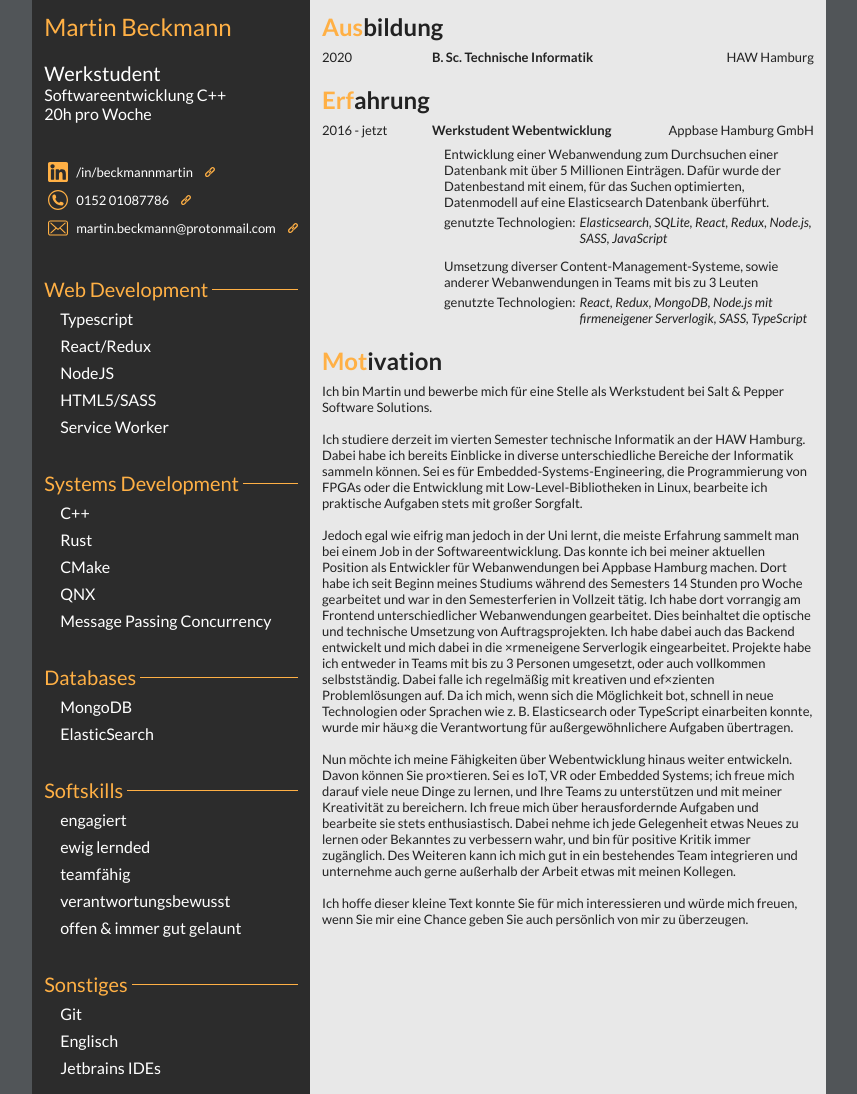
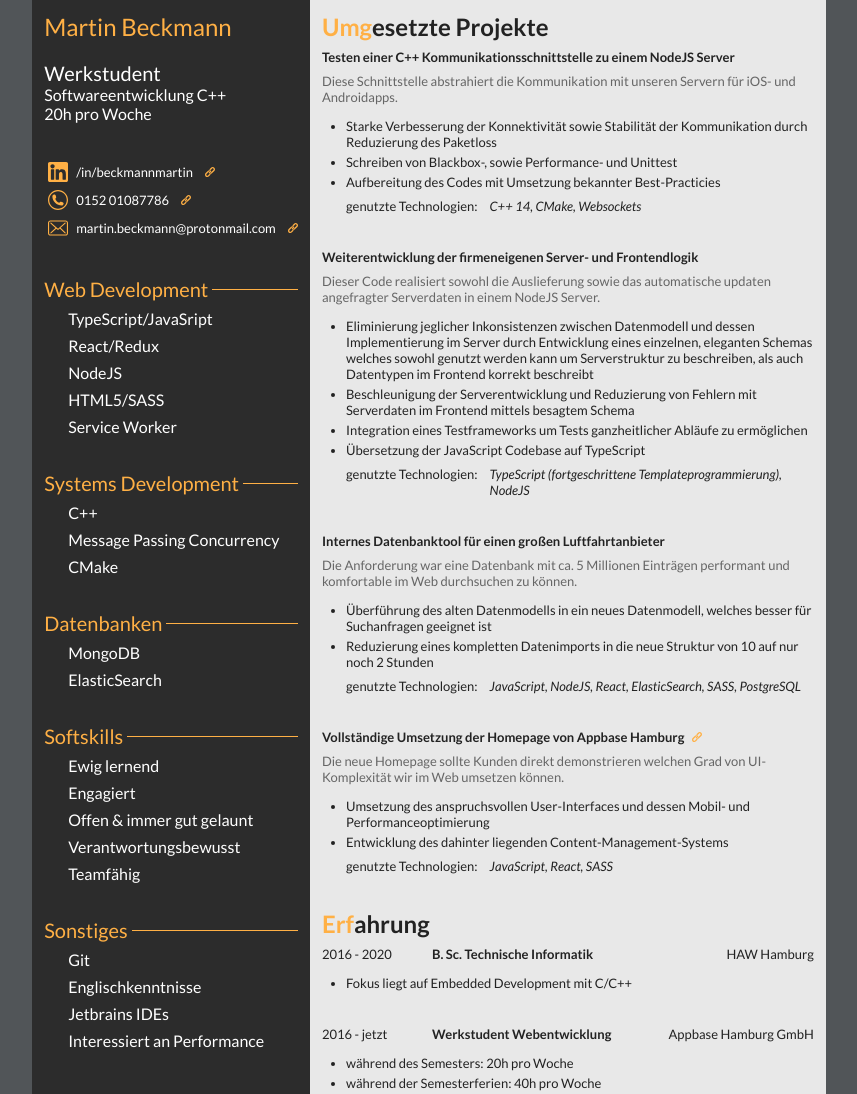
Before and after one commit to MartinquaXD/cv, a website: page src/index.html in a window 1280 px wide. Shown: the top 1094 px of the page, without its empty margins (211-1068 px from the left). Drawn offline with Linux system fonts and the light colour scheme.

Commit message:
restructuring of projects done MVP (design wise)

```diff
--- a/src/index.html
+++ b/src/index.html
@@ -11,7 +11,7 @@
     <div class="overviewColumn">
         <div class="candidateName">Martin Beckmann</div>
         <div class="position">Werkstudent</div>
-        <div class="company">Softwareentwicklung C++ <br>20h pro Woche</div>
+        <div class="company">Softwareentwicklung C++<br>20h pro Woche</div>
         <div class="contact">
             <div class="contactRow">
                 <div class="contactImg linkedIn"></div>
@@ -34,121 +34,138 @@
                 <div class="headerContent">Web Development</div>
                 <div class="headerLine"></div>
             </div>
-            <div class="columnEntry">
-                <div class="entryIcon typescript"></div>
-                <div class="entryText">Typescript</div>
-            </div>
-            <div class="columnEntry">
-                <div class="entryIcon reactRedux"></div>
+            <div class="entryText">TypeScript/JavaSript</div>
             <div class="entryText">React/Redux</div>
-            </div>
-            <div class="columnEntry">
-                <div class="entryIcon nodeJs"></div>
             <div class="entryText">NodeJS</div>
-            </div>
-            <div class="columnEntry">
-                <div class="entryIcon htmlSass"></div>
             <div class="entryText">HTML5/SASS</div>
-            </div>
-            <div class="columnEntry">
-                <div class="entryIcon serviceWorker"></div>
             <div class="entryText">Service Worker</div>
-            </div>
         </div>
         <div class="columnSegment">
             <div class="header">
                 <div class="headerContent">Systems Development</div>
                 <div class="headerLine"></div>
             </div>
-            <div class="columnEntry">
-                <div class="entryIcon cpp"></div>
             <div class="entryText">C++</div>
-            </div>
-            <div class="columnEntry">
-                <div class="entryIcon rust"></div>
-                <div class="entryText">Rust</div>
-            </div>
-            <div class="columnEntry">
-                <div class="entryIcon cMake"></div>
+            <div class="entryText">Message Passing Concurrency</div>
             <div class="entryText">CMake</div>
-            </div>
-            <div class="columnEntry">
-                <div class="entryIcon qnx"></div>
-                <div class="entryText">QNX</div>
-            </div>
-            <div class="columnEntry">
-                <div class="entryIcon messagePassing"></div>
-                <div class="entryText">Message Passing Concurrency</div>
-            </div>
         </div>
         <div class="columnSegment">
             <div class="header">
-                <div class="headerContent">Databases</div>
+                <div class="headerContent">Datenbanken</div>
                 <div class="headerLine"></div>
             </div>
-            <div class="columnEntry">
-                <div class="entryIcon mongoDb"></div>
             <div class="entryText">MongoDB</div>
-            </div>
-            <div class="columnEntry">
-                <div class="entryIcon elasticSearch"></div>
             <div class="entryText">ElasticSearch</div>
-            </div>
         </div>
         <div class="columnSegment">
             <div class="header">
                 <div class="headerContent">Softskills</div>
                 <div class="headerLine"></div>
             </div>
-            <div class="columnEntry">
-                <div class="entryIcon engaged"></div>
-                <div class="entryText">engagiert</div>
-            </div>
-            <div class="columnEntry">
-                <div class="entryIcon learning"></div>
-                <div class="entryText">ewig lernded</div>
-            </div>
-            <div class="columnEntry">
-                <div class="entryIcon teamplayer"></div>
-                <div class="entryText">teamfähig</div>
-            </div>
-            <div class="columnEntry">
-                <div class="entryIcon typescript"></div>
-                <div class="entryText">verantwortungsbewusst</div>
-            </div>
-            <div class="columnEntry">
-                <div class="entryIcon happy"></div>
-                <div class="entryText">offen & immer gut gelaunt</div>
-            </div>
+            <div class="entryText">Ewig lernend</div>
+            <div class="entryText">Engagiert</div>
+            <div class="entryText">Offen & immer gut gelaunt</div>
+            <div class="entryText">Verantwortungsbewusst</div>
+            <div class="entryText">Teamfähig</div>
         </div>
         <div class="columnSegment">
             <div class="header">
                 <div class="headerContent">Sonstiges</div>
                 <div class="headerLine"></div>
             </div>
-            <div class="columnEntry">
-                <div class="entryIcon git"></div>
             <div class="entryText">Git</div>
-            </div>
-            <div class="columnEntry">
-                <div class="entryIcon english"></div>
-                <div class="entryText">Englisch</div>
-            </div>
-            <div class="columnEntry">
-                <div class="entryIcon jetbrains"></div>
+            <div class="entryText">Englischkenntnisse</div>
             <div class="entryText">Jetbrains IDEs</div>
-            </div>
+            <div class="entryText">Interessiert an Performance</div>
         </div>
     </div>
     <div class="letterColumn">
         <div class="letterSegment">
             <div class="header">
-                <span class="highlight">Aus</span><span>bildung</span>
+                <span class="highlight">Umg</span><span>esetzte Projekte</span>
             </div>
-            <div class="titleBar">
-                <div class="time">2020</div>
-                <div class="title">B. Sc. Technische Informatik</div>
-                <div class="position">HAW Hamburg</div>
+            <div class="letterSegmentEntry">
+                <div class="segmentTitle">Testen einer C++ Kommunikationsschnittstelle zu einem NodeJS Server</div>
+                <div class="segmentDescription">Diese Schnittstelle abstrahiert die Kommunikation mit unseren Servern
+                    für iOS- und Androidapps.
+                </div>
+                <ul class="segmentBulletPoints">
+                    <li class="bulletPoint">Starke Verbesserung der Konnektivität sowie Stabilität der Kommunikation
+                        durch
+                        Reduzierung des Paketloss
+                    </li>
+                    <li class="bulletPoint">Schreiben von Blackbox-, sowie Performance- und Unittest</li>
+                    <li class="bulletPoint">Aufbereitung des Codes mit Umsetzung bekannter Best-Practicies</li>
+                </ul>
+                <div class="usedTechnologies">
+                    <div class="techTitle">genutzte Technologien:</div>
+                    <div class="technologies">C++ 14, CMake, Websockets</div>
+                </div>
+            </div>
+            <div class="letterSegmentEntry">
+                <div class="segmentTitle">Weiterentwicklung der firmeneigenen Server- und Frontendlogik</div>
+                <div class="segmentDescription">Dieser Code realisiert sowohl die Auslieferung sowie das automatische
+                    updaten
+                    angefragter Serverdaten in einem NodeJS Server.
+                </div>
+                <ul class="segmentBulletPoints">
+                    <li class="bulletPoint">Eliminierung jeglicher Inkonsistenzen zwischen Datenmodell und dessen
+                        Implementierung im Server durch Entwicklung eines einzelnen, eleganten Schemas welches sowohl
+                        genutzt werden kann um Serverstruktur zu beschreiben, als auch Datentypen im Frontend korrekt
+                        beschreibt
+                    </li>
+                    <li class="bulletPoint">
+                        Beschleunigung der Serverentwicklung und Reduzierung von Fehlern mit Serverdaten im Frontend
+                        mittels besagtem Schema
+                    </li>
+                    <li class="bulletPoint">Integration eines Testframeworks um Tests ganzheitlicher Abläufe zu
+                        ermöglichen
+                    </li>
+                    <li class="bulletPoint">Übersetzung der JavaScript Codebase auf TypeScript</li>
+                </ul>
+                <div class="usedTechnologies">
+                    <div class="techTitle">genutzte Technologien:</div>
+                    <div class="technologies">TypeScript (fortgeschrittene Templateprogrammierung), NodeJS</div>
+                </div>
+            </div>
+            <div class="letterSegmentEntry">
+                <div class="segmentTitle">Internes Datenbanktool für einen großen Luftfahrtanbieter</div>
+                <div class="segmentDescription">Die Anforderung war eine Datenbank mit ca. 5 Millionen Einträgen
+                    performant und komfortable im Web durchsuchen zu können.
+                </div>
+                <ul class="segmentBulletPoints">
+                    <li class="bulletPoint">Überführung des alten Datenmodells in ein neues Datenmodell, welches besser
+                        für Suchanfragen geeignet ist
+                    </li>
+                    <li class="bulletPoint">
+                        Reduzierung eines kompletten Datenimports in die neue Struktur von 10 auf nur noch 2 Stunden
+                    </li>
+                </ul>
+                <div class="usedTechnologies">
+                    <div class="techTitle">genutzte Technologien:</div>
+                    <div class="technologies">JavaScript, NodeJS, React, ElasticSearch, SASS, PostgreSQL</div>
+                </div>
+            </div>
+            <div class="letterSegmentEntry">
+                <a class="segmentTitle" href="https://appbase.hamburg" target="_blank">Vollständige Umsetzung der
+                    Homepage von Appbase
+                    Hamburg
+                    <div class="link"></div>
+                </a>
+                <div class="segmentDescription">Die neue Homepage sollte Kunden direkt demonstrieren welchen Grad von
+                    UI-Komplexität wir im Web umsetzen können.
+                </div>
+                <ul class="segmentBulletPoints">
+                    <li class="bulletPoint">Umsetzung des anspruchsvollen User-Interfaces und dessen Mobil- und Performanceoptimierung
+                    </li>
+                    <li class="bulletPoint">
+                        Entwicklung des dahinter liegenden Content-Management-Systems
+                    </li>
+                </ul>
+                <div class="usedTechnologies">
+                    <div class="techTitle">genutzte Technologien:</div>
+                    <div class="technologies">JavaScript, React, SASS</div>
+                </div>
             </div>
         </div>
         <div class="letterSegment">
@@ -156,72 +173,25 @@
                 <span class="highlight">Erf</span><span>ahrung</span>
             </div>
             <div class="titleBar">
+                <div class="time">2016 - 2020</div>
+                <div class="title">B. Sc. Technische Informatik</div>
+                <div class="position">HAW Hamburg</div>
+            </div>
+            <div class="letterSegmentEntry">
+                <ul class="segmentBulletPoints">
+                    <li class="bulletPoint">Fokus liegt auf Embedded Development mit C/C++</li>
+                </ul>
+            </div>
+            <div class="titleBar">
                 <div class="time">2016 - jetzt</div>
                 <div class="title">Werkstudent Webentwicklung</div>
                 <div class="position">Appbase Hamburg GmbH</div>
             </div>
             <div class="letterSegmentEntry">
-                <div class="entryText">
-                    Entwicklung einer Webanwendung zum Durchsuchen einer
-                    Datenbank mit über 5 Millionen Einträgen.
-                    Dafür wurde der Datenbestand mit einem, für das Suchen
-                    optimierten, Datenmodell auf eine Elasticsearch Datenbank
-                    überführt.
-                </div>
-                <div class="entrySummary">
-                    <div class="summaryHeader">genutzte Technologien:</div>
-                    <div class="summaryContent">
-                        Elasticsearch, SQLite, React, Redux, Node.js, SASS, JavaScript
-                    </div>
-                </div>
-            </div>
-            <div class="letterSegmentEntry">
-                <div class="entryText">
-                    Umsetzung diverser Content-Management-Systeme, sowie
-                    anderer Webanwendungen in Teams mit bis zu 3 Leuten
-                </div>
-                <div class="entrySummary">
-                    <div class="summaryHeader">genutzte Technologien:</div>
-                    <div class="summaryContent">React, Redux, MongoDB, Node.js mit firmeneigener Serverlogik, SASS,
-                        TypeScript
-                    </div>
-                </div>
-            </div>
-        </div>
-        <div class="letterSegment">
-            <div class="header">
-                <span class="highlight">Mot</span><span>ivation</span>
-            </div>
-            <div class="segmentText">
-                Ich bin Martin und bewerbe mich für eine Stelle als Werkstudent bei Salt & Pepper Software
-                Solutions. <br><br>
-                Ich studiere derzeit im vierten Semester technische Informatik an der HAW Hamburg. Dabei
-                habe ich bereits Einblicke in diverse unterschiedliche Bereiche der Informatik sammeln können.
-                Sei es für Embedded-Systems-Engineering, die Programmierung von FPGAs oder die
-                Entwicklung mit Low-Level-Bibliotheken in Linux, bearbeite ich praktische Aufgaben stets mit
-                großer Sorgfalt. <br><br>
-                Jedoch egal wie eifrig man jedoch in der Uni lernt, die meiste Erfahrung sammelt man bei einem
-                Job in der Softwareentwicklung. Das konnte ich bei meiner aktuellen Position als Entwickler für
-                Webanwendungen bei Appbase Hamburg machen. Dort habe ich seit Beginn meines Studiums
-                während des Semesters 14 Stunden pro Woche gearbeitet und war in den Semesterferien in
-                Vollzeit tätig. Ich habe dort vorrangig am Frontend unterschiedlicher Webanwendungen
-                gearbeitet. Dies beinhaltet die optische und technische Umsetzung von Auftragsprojekten. Ich
-                habe dabei auch das Backend entwickelt und mich dabei in die ×rmeneigene Serverlogik
-                eingearbeitet. Projekte habe ich entweder in Teams mit bis zu 3 Personen umgesetzt, oder auch
-                vollkommen selbstständig. Dabei falle ich regelmäßig mit kreativen und ef×zienten
-                Problemlösungen auf. Da ich mich, wenn sich die Möglichkeit bot, schnell in neue Technologien
-                oder Sprachen wie z. B. Elasticsearch oder TypeScript einarbeiten konnte, wurde mir häu×g die
-                Verantwortung für außergewöhnlichere Aufgaben übertragen. <br><br>
-                Nun möchte ich meine Fähigkeiten über Webentwicklung hinaus weiter entwickeln. Davon
-                können Sie pro×tieren. Sei es IoT, VR oder Embedded Systems; ich freue mich darauf viele neue
-                Dinge zu lernen, und Ihre Teams zu unterstützen und mit meiner Kreativität zu bereichern. Ich
-                freue mich über herausfordernde Aufgaben und bearbeite sie stets enthusiastisch. Dabei
-                nehme ich jede Gelegenheit etwas Neues zu lernen oder Bekanntes zu verbessern wahr, und
-                bin für positive Kritik immer zugänglich. Des Weiteren kann ich mich gut in ein bestehendes
-                Team integrieren und unternehme auch gerne außerhalb der Arbeit etwas mit meinen
-                Kollegen. <br><br>
-                Ich hoffe dieser kleine Text konnte Sie für mich interessieren und würde mich freuen, wenn Sie
-                mir eine Chance geben Sie auch persönlich von mir zu überzeugen.
+                <ul class="segmentBulletPoints">
+                    <li class="bulletPoint">während des Semesters: 20h pro Woche</li>
+                    <li class="bulletPoint">während der Semesterferien: 40h pro Woche</li>
+                </ul>
             </div>
         </div>
     </div>
--- a/src/scss/styles.scss
+++ b/src/scss/styles.scss
@@ -25,6 +25,15 @@ $XXXL: 50px;
 
 * {
   box-sizing: border-box;
+}
+
+.link {
+  width: 10px;
+  height: 10px;
+  background-size: contain;
+  background-position: center;
+  background-repeat: no-repeat;
+  background-image: url("../icons/link.svg");
 }
 
 body {
@@ -106,13 +115,7 @@ body {
           }
 
           .link {
-            width: 10px;
-            height: 10px;
-            background-size: contain;
-            background-position: center;
-            background-repeat: no-repeat;
             margin-left: $M;
-            background-image: url("../icons/link.svg");
           }
         }
       }
@@ -136,42 +139,13 @@ body {
           }
         }
 
-        .columnEntry {
+        .entryText {
           display: flex;
           align-items: center;
           margin-bottom: $SM;
-          margin-left: $M;
+          margin-left: $XL;
           color: white;
-
-          .entryIcon {
-            margin-right: $S;
-            //width: 20px;
-            //height: 20px;
-            background-size: contain;
-            background-position: center center;
-            background-repeat: no-repeat;
-
-            &.typescript {
-              background-image: url("../icons/typescript.svg");
-            }
-
-            &.nodeJs {
-              background-image: url("../icons/node.svg");
-            }
-
-            &.cpp {
-              background-image: url("../icons/c++.svg");
-            }
-
-            &.rust{
-              background-image: url("../icons/rust.svg");
-            }
-
-          }
-
-          .entryText {
-            font-size: $font_medium;
-          }
+          font-size: $font_medium;
         }
       }
     }
@@ -214,24 +188,46 @@ body {
         }
 
         .letterSegmentEntry {
-          margin-left: $time_column_width;
-          margin-bottom: $M;
+          margin-bottom: $XXL;
 
-          .entryText {
-            margin-left: $M;
-            margin-bottom: $S;
+          .segmentTitle {
+            font-weight: bold;
+            margin-bottom: $SM;
+            display: flex;
+            align-items: center;
+            text-decoration: none;
+            color: $font_color;
+
+            .link {
+              margin-left: $SM;
+            }
           }
 
-          .entrySummary {
+          .segmentDescription {
+            color: #666;
+            margin-bottom: $SM;
+          }
+
+          .segmentBulletPoints {
+            margin-left: $M;
+            margin-bottom: $SM;
+            padding-inline-start: $M;
+
+            .bulletPoint {
+              margin-bottom: $S;
+            }
+          }
+
+          .usedTechnologies {
             display: flex;
-            margin-left: $M;
+            margin-left: $XL;
 
-            .summaryHeader {
+            .techTitle {
+              margin-right: $M;
               white-space: nowrap;
-              margin-right: $S;
             }
 
-            .summaryContent {
+            .technologies {
               font-style: italic;
             }
           }
```
Also changed, not shown: src/css/styles.css. Lines whose indentation alone changed are shown as unchanged.
